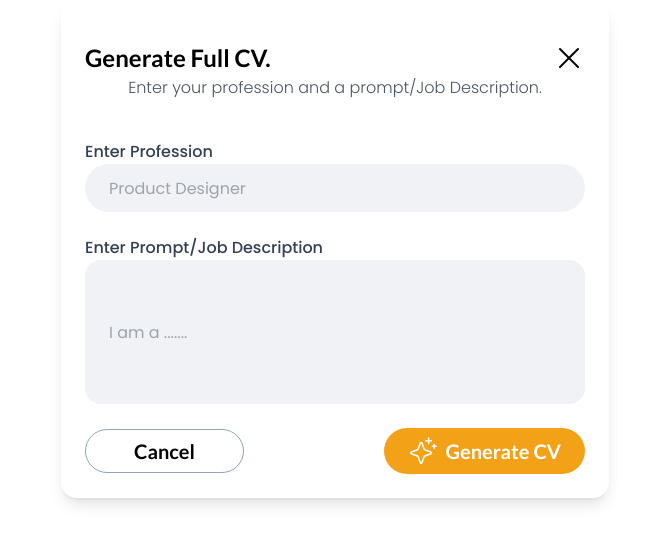
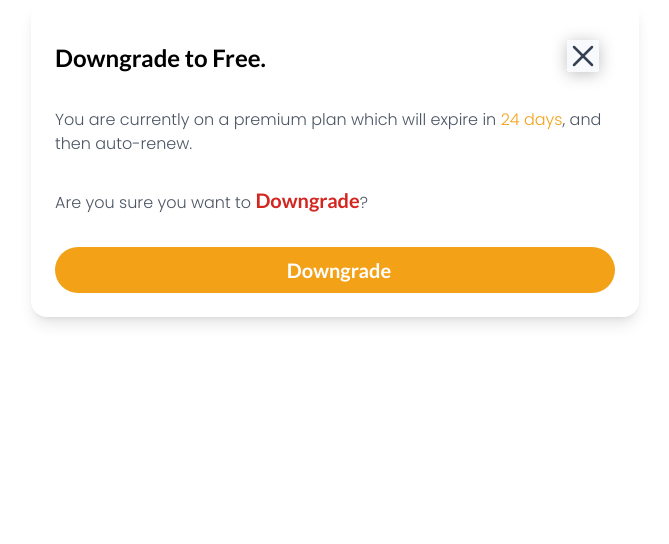
Before and after one commit to Lycan-Xx/test-4, a React (Vite) app: page / in a window 1280 px wide. Shown: the top 544 px of the page, without its empty margins (305-974 px from the left). Built offline with nearby package versions, Linux system fonts and the light colour scheme.

Commit message:
Downgrade Pop-up

```diff
--- a/src/App.jsx
+++ b/src/App.jsx
@@ -4,13 +4,15 @@ import "../src/index.css"
 import Homepage from "./pages/Homepage"
 import ChoosePaymentMethods from "./components/PopUps/ChoosePaymentMethods"
 import GenerateCV from "./components/PopUps/GenerateCV"
+import DowngradePopup from "./components/PopUps/DowngradePopup"
 
 function App() {
  return (
   <div className="w-full mx-auto flex items-center justify-center">
      {/* <Homepage /> */}
      {/* <ChoosePaymentMethods /> */}
-     <GenerateCV />
+       {/* <GenerateCV /> */}
+       <DowngradePopup />
   </div>
  )
 }
--- /dev/null
+++ b/src/components/PopUps/DowngradePopup.jsx
@@ -0,0 +1,28 @@
+import React from "react"
+import CancelX from "../../assets/CancelX.svg"
+
+const DowngradePopup = () => {
+ return (
+  <section className="flex flex-col lg:min-w-[548px] items-left rounded-2xl shadow-lg p-6 max-w-[608px] gap-[32px] ">
+   <div className="flex flex-row justify-between align-middle items-center w-[100%] h-[36px] mt-4 ">
+    <h4 className="font-bold font-lato text-2xl text-black pt-[8px] pb-[40px] h-[36px] p-0 m-0">
+     Downgrade to Free.
+    </h4>
+    <img src={CancelX} alt="" />
+   </div>
+   <p className="text-gray-600 font-poppins text-base font-light">
+    You are currently on a premium plan which will expire in{" "}
+    <span className="text-primary"> 24 days</span>, and then auto-renew.
+   </p>
+   <p className="text-gray-600 font-poppins text-base font-light">
+    Are you sure you want to{" "}
+    <span className="text-errorRed button-text">Downgrade</span>?
+   </p>
+   <button className="border-none bg-primary h-[46px] flex flex-row justify-center items-center rounded-[40px] w-full">
+    <p className="button-text text-white pl-2">Downgrade</p>
+   </button>
+  </section>
+ )
+}
+
+export default DowngradePopup
--- a/tailwind.config.js
+++ b/tailwind.config.js
@@ -14,7 +14,8 @@ module.exports = {
     primary: "#f3a218",
     secondary: "#98A2B3",
     greytext: "#475367",
-    greytextlight: "#98a2b3",
+     greytextlight: "#98a2b3",
+    errorRed : "#d42620"
    },
   },
   plugins: [],
```
